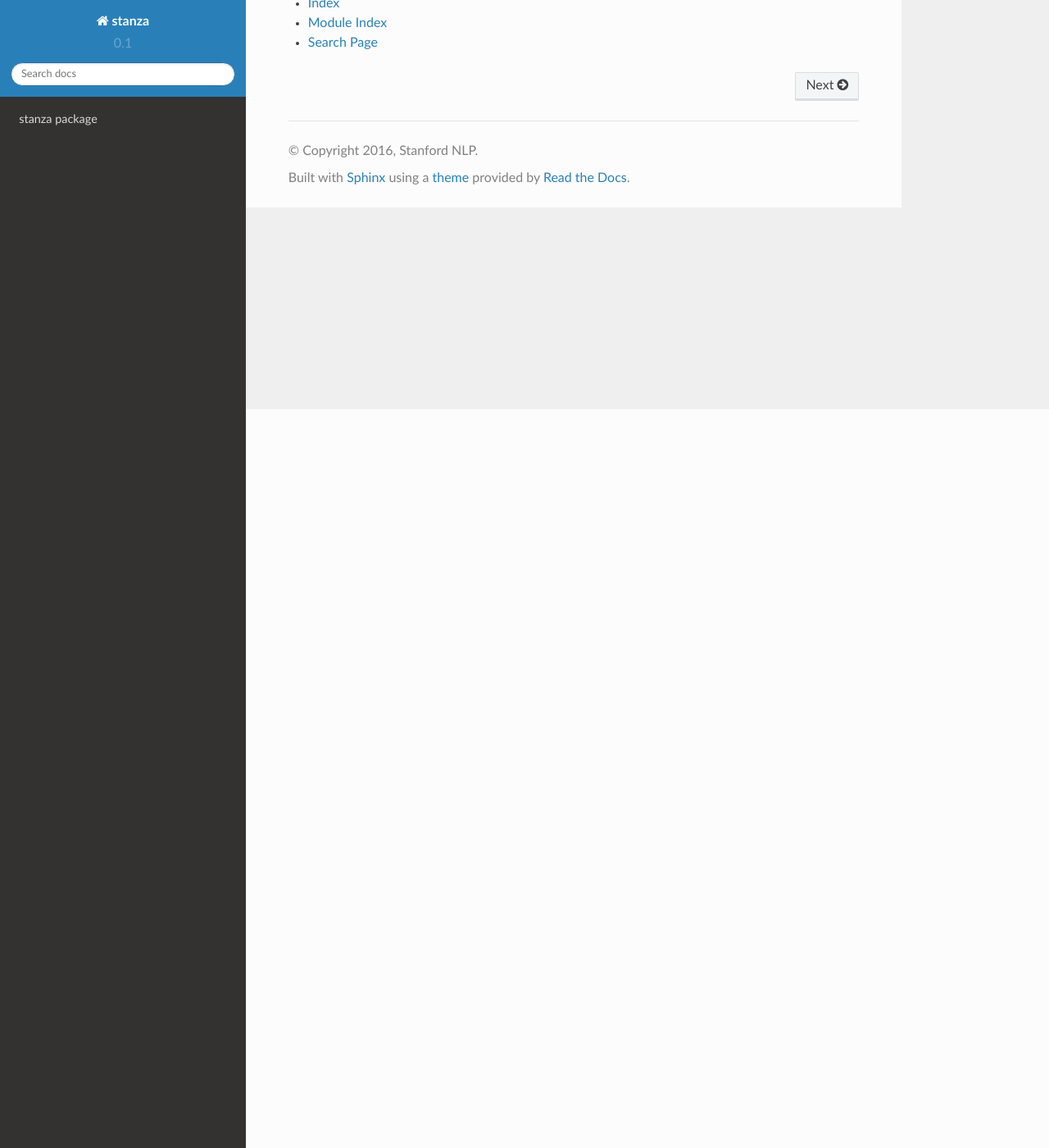
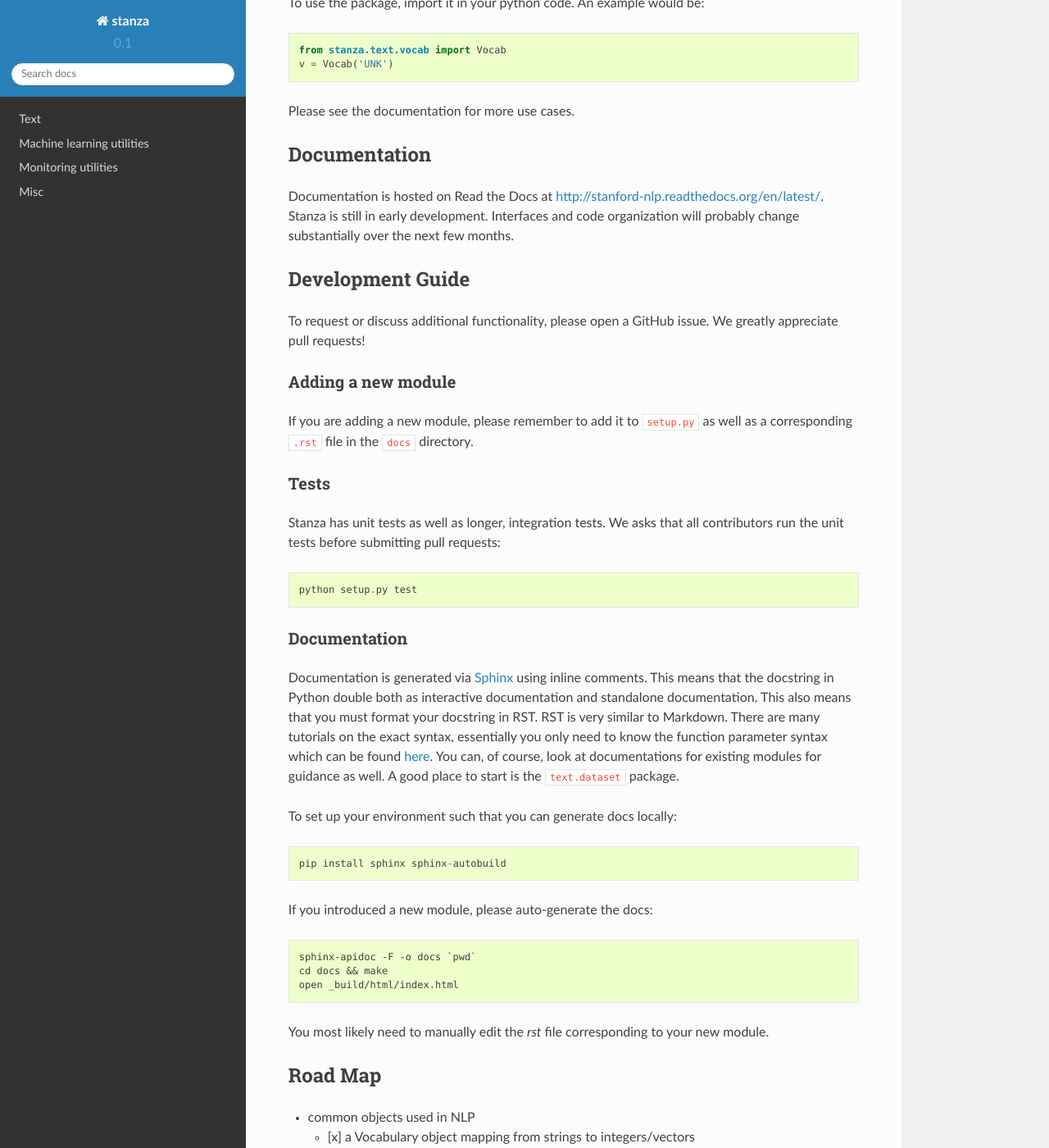
Before and after one commit to stanfordnlp/stanza-old, a Sphinx documentation site: the page built from docs/index.rst, in a window 1280 px wide and 1400 px high, scrolled down 901 px. Shown: the whole window at 82% size. Built offline with Sphinx 7.4.7 and the Read the Docs theme 2.0.0, drawn with Linux system fonts in a browser that asks for light colours; pages that are not in the unit, such as notebooks, are missing from menus; some of the changed text lies outside the part shown.

Commit message:
Fix documentation for other modules.

```diff
--- /dev/null
+++ b/README.rst
@@ -0,0 +1,126 @@
+Stanza
+======
+
+|Master Build Status| |Documentation Status|
+
+Stanza is the Stanford NLP group’s shared repository for Python
+infrastructure. The goal of Stanza is not to replace your modeling tools
+of choice, but to offer implementations for common patterns useful for
+machine learning experiments.
+
+Usage
+-----
+
+You can install the package as follows:
+
+::
+
+    git clone git@github.com:stanfordnlp/stanza.git
+    cd stanza
+    pip install -e .
+
+To use the package, import it in your python code. An example would be:
+
+::
+
+    from stanza.text.vocab import Vocab
+    v = Vocab('UNK')
+
+Please see the documentation for more use cases.
+
+Documentation
+-------------
+
+Documentation is hosted on Read the Docs at
+http://stanford-nlp.readthedocs.org/en/latest/. Stanza is still in early
+development. Interfaces and code organization will probably change
+substantially over the next few months.
+
+Development Guide
+-----------------
+
+To request or discuss additional functionality, please open a GitHub
+issue. We greatly appreciate pull requests!
+
+Adding a new module
+~~~~~~~~~~~~~~~~~~~
+
+If you are adding a new module, please remember to add it to
+``setup.py`` as well as a corresponding ``.rst`` file in the ``docs``
+directory.
+
+Tests
+~~~~~
+
+Stanza has unit tests as well as longer, integration tests. We asks that
+all contributors run the unit tests before submitting pull requests:
+
+.. code:: python
+
+    python setup.py test
+
+Documentation
+~~~~~~~~~~~~~
+
+Documentation is generated via
+`Sphinx <http://www.sphinx-doc.org/en/stable/>`__ using inline comments.
+This means that the docstring in Python double both as interactive
+documentation and standalone documentation. This also means that you
+must format your docstring in RST. RST is very similar to Markdown.
+There are many tutorials on the exact syntax, essentially you only need
+to know the function parameter syntax which can be found
+`here <http://thomas-cokelaer.info/tutorials/sphinx/rest_syntax.html#auto-document-your-python-code>`__.
+You can, of course, look at documentations for existing modules for
+guidance as well. A good place to start is the ``text.dataset`` package.
+
+To set up your environment such that you can generate docs locally:
+
+::
+
+    pip install sphinx sphinx-autobuild
+
+If you introduced a new module, please auto-generate the docs:
+
+::
+
+    sphinx-apidoc -F -o docs `pwd`
+    cd docs && make
+    open _build/html/index.html
+
+You most likely need to manually edit the `rst` file corresponding to your new module.
+
+Road Map
+--------
+
+-  common objects used in NLP
+
+   -  [x] a Vocabulary object mapping from strings to integers/vectors
+
+-  tools for running experiments on the NLP cluster
+
+   -  [ ] a function for querying GPU device stats (to aid in selecting
+      a GPU on the cluster)
+   -  [ ] a tool for plotting training curves from multiple jobs
+   -  [ ] a tool for interacting with an already running job via edits
+      to a text file
+
+-  [ ] an API for calling CoreNLP
+
+For Stanford NLP members
+------------------------
+
+Stanza is not meant to include every research project the group
+undertakes. If you have a standalone project that you would like to
+share with other people in the group, you can:
+
+-  request your own private repo under the `stanfordnlp GitHub
+   account <https://github.com/stanfordnlp>`__.
+-  share your code on `CodaLab <https://codalab.stanford.edu/>`__.
+-  For targeted questions, ask on `Stanford NLP
+   Overflow <http://nlp.stanford.edu/local/qa/>`__ (use the ``stanza``
+   tag).
+
+.. |Master Build Status| image:: https://travis-ci.org/stanfordnlp/stanza.svg?branch=master
+   :target: https://travis-ci.org/stanfordnlp/stanza
+.. |Documentation Status| image:: https://readthedocs.org/projects/stanford-nlp/badge/?version=latest
+   :target: http://stanford-nlp.readthedocs.org/en/latest/?badge=latest
--- a/docs/conf.py
+++ b/docs/conf.py
@@ -15,11 +15,23 @@
 import sys
 import os
 import shlex
+import mock
+
+# mock hard-to-install modules
+MOCK_MODULES = ['numpy', 'scipy', 'matplotlib', 'tensorflow']
+for mod_name in MOCK_MODULES:
+    sys.modules[mod_name] = mock.Mock()
+
+# document init
+def skip(app, what, name, obj, skip, options):
+    if name == "__init__":
+        return False
+    return skip
 
 # If extensions (or modules to document with autodoc) are in another directory,
 # add these directories to sys.path here. If the directory is relative to the
 # documentation root, use os.path.abspath to make it absolute, like shown here.
-#sys.path.insert(0, os.path.abspath('.'))
+sys.path.insert(0, os.path.join(os.path.abspath('.'), '..'))
 
 # -- General configuration ------------------------------------------------
 
@@ -31,6 +43,7 @@ import shlex
 # ones.
 extensions = [
     'sphinx.ext.autodoc',
+    'sphinx.ext.autosummary',
     'sphinx.ext.todo',
     'sphinx.ext.viewcode',
 ]
--- a/docs/index.rst
+++ b/docs/index.rst
@@ -3,15 +3,21 @@
    You can adapt this file completely to your liking, but it should at least
    contain the root `toctree` directive.
 
-Welcome to stanza's documentation!
-==================================
 
-Contents:
+Documentation Quicknav
+======================
 
 .. toctree::
    :maxdepth: 4
 
-   stanza
+   Text <stanza.text>
+   Machine learning utilities <stanza.ml>
+   Monitoring utilities <stanza.monitoring>
+   Misc <stanza.util>
+
+
+.. include:: ../README.rst
+
 
 
 Indices and tables
@@ -19,4 +25,3 @@ Indices and tables
 
 * :ref:`genindex`
 * :ref:`modindex`
-* :ref:`search`
```
Also changed, not shown: README.md (deleted, +0 -87 lines), docs/stanza.ml.rst (+1 -13 lines), docs/stanza.monitoring.rst (+1 -13 lines), docs/stanza.rst (deleted, +0 -22 lines), docs/stanza.text.rst (+2 -13 lines), docs/stanza.util.rst (+1 -13 lines), stanza/text/README.md (deleted), 6 other files.
